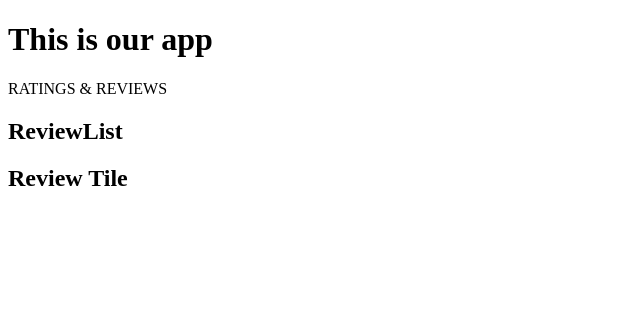
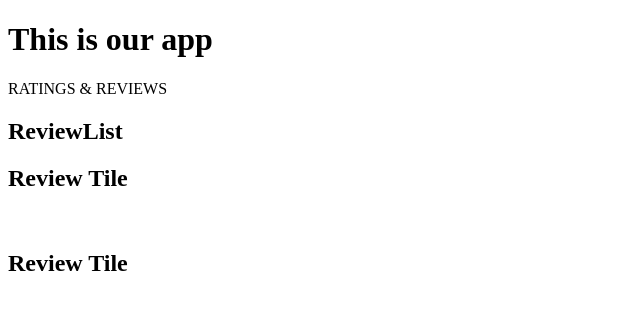
Before and after one commit to tobiasafischer/Project-Catwalk-FEC, a React app: page / in a window 1280 px wide. Shown: the top 310 px of the page, without its empty margins (0-640 px from the left). Built offline with nearby package versions, Linux system fonts and the light colour scheme; the HTML template or start-up script is replaced by a standard one.

Commit message:
Refactored for hooks

```diff
--- a/client/src/components/R-and-R/components/reviews-list.jsx
+++ b/client/src/components/R-and-R/components/reviews-list.jsx
@@ -1,26 +1,27 @@
-import React from 'react';
-import ReviewTile from './review-tile.jsx';
+import { React, useState } from 'react';
+import ReviewTile from './review-tile';
 
+// tiles will be [{stars}, {}]
+function renderTiles(tiles) {
+  const arrOfTiles = [];
+  for (let i = 0; i < tiles.length; i += 1) {
+    arrOfTiles.push(
+      <ReviewTile stars={tiles.stars} />,
+    );
+  }
+  return arrOfTiles;
+}
 
-class ReviewsList extends React.Component {
-  constructor(props) {
-    super(props);
-    this.state = {
-      tilesDisplayed: 2,
-      moreThanTwo: false,
-      reviewsLeft: null,
-    };
-  }
-
-  render() {
-    return (
-      <div className="reviews-list">
-        <h2>ReviewList</h2>
-        <ReviewTile stars={1.252525252}/>
-      </div>
-
-    )
-  }
+function ReviewsList() {
+  // const [tilesDisplayed, setTilesDisplayed] = useState(2);
+  // const [reviews, setReviews] = useState(() => getReviews());
+  const [tiles] = useState([{ stars: 2 }, { stars: 2 }]);
+  return (
+    <div className="reviews-list">
+      <h2>ReviewList</h2>
+      {renderTiles(tiles)}
+    </div>
+  );
 }
 
 export default ReviewsList;
```
